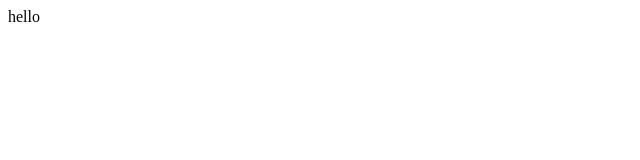
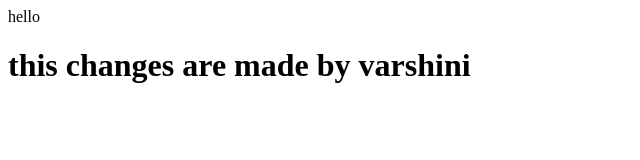
Before and after one commit to rahila-10/cloneday3, a plain HTML site: page index.html in a window 1280 px wide. Shown: the whole page, without its empty margins (0-640 px from the left). Drawn offline with Linux system fonts and the light colour scheme.

Commit message:
varshini changed

```diff
--- a/index.html
+++ b/index.html
@@ -7,5 +7,8 @@
 </head>
 <body>
     hello
+    <h1>
+        this changes are made by varshini
+    </h1>
 </body>
 </html>
```
